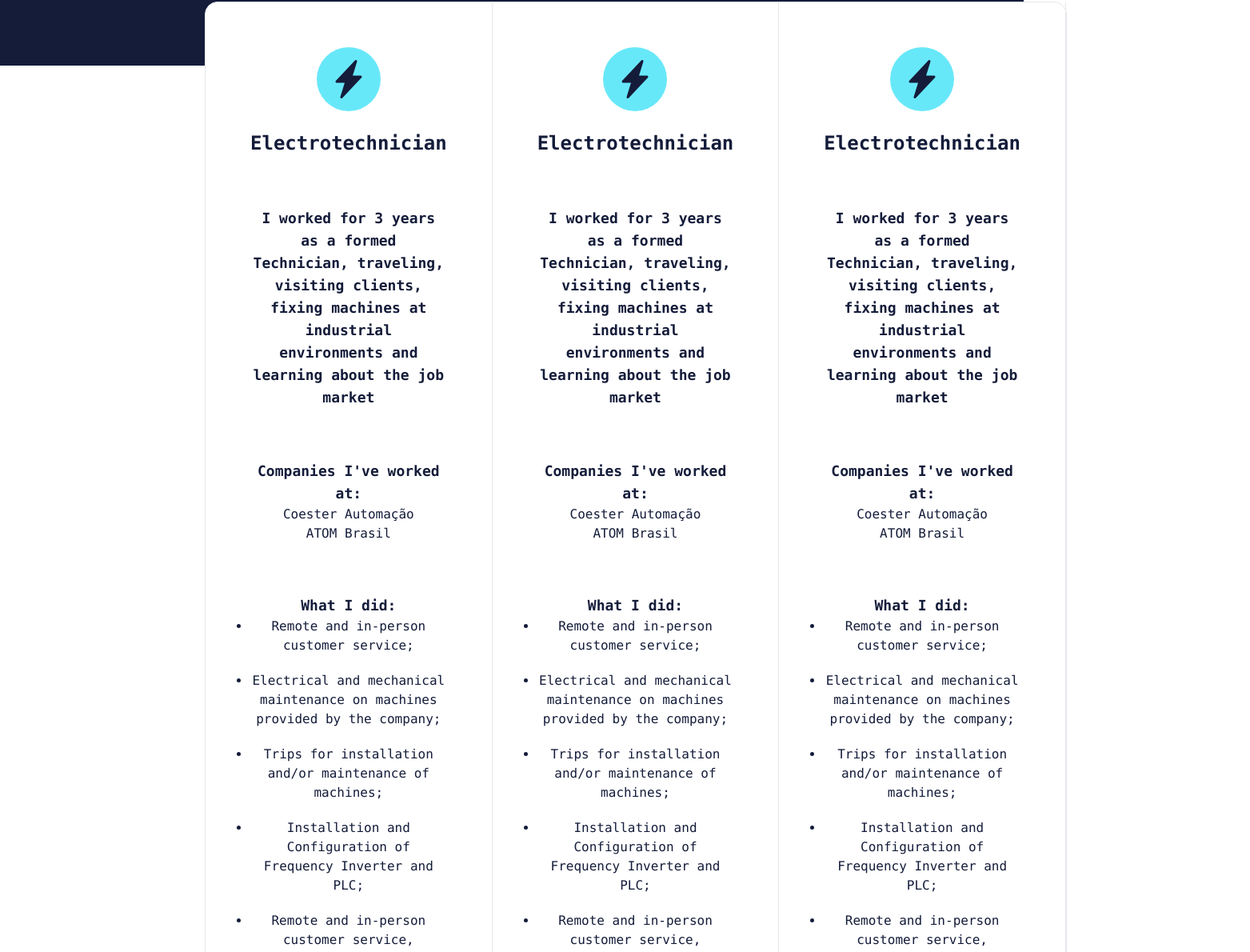
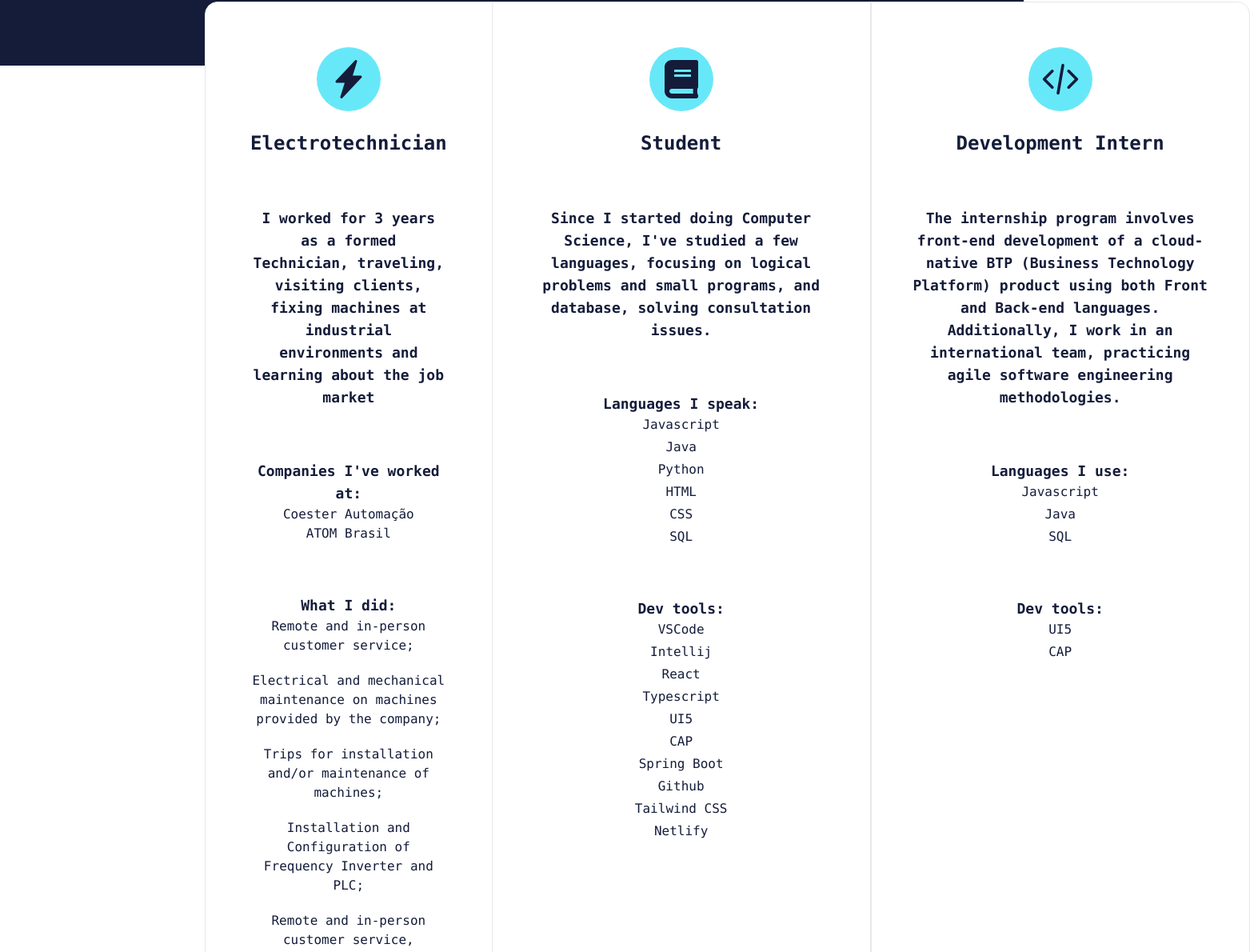
Before and after one commit to locatelli-lucas/portfolio, a React (Vite) app: page / in a window 1280 px wide. Shown: the part 2022-3212 px from the top of the page at 80% size, 1563 px wide, since content can reach past the window. Built offline with nearby package versions, Linux system fonts and the light colour scheme.

Commit message:
page progress made

```diff
--- a/src/pages/Port.tsx
+++ b/src/pages/Port.tsx
@@ -1,6 +1,8 @@
 import Picture from '../assets/pic.png'
 import Computers from '../assets/computers.png'
 import { BsLightningChargeFill } from "react-icons/bs";
+import {FaBook} from "react-icons/fa";
+import {HiMiniCodeBracket} from "react-icons/hi2";
 
 export function Port() {
     return (
@@ -57,152 +59,130 @@ export function Port() {
                                </div>
                                <div>
                                    <span className='font-semibold text-lg mb-4'>What I did:</span>
-                                   <ul className='list-disc flex flex-col justify-start gap-y-5'>
+                                   <ul className='flex flex-col justify-start gap-y-5'>
                                        <li>
-                                           <span>
                                            Remote and in-person customer service;
-                                           </span>
                                        </li>
                                        <li>
-                                           <span>
                                            Electrical and mechanical maintenance on machines provided by the company;
-                                           </span>
                                        </li>
                                        <li>
-                                           <span>
                                            Trips for installation and/or maintenance of machines;
-                                           </span>
                                        </li>
                                        <li>
-                                           <span>
                                            Installation and Configuration of Frequency Inverter and PLC;
-                                           </span>
                                        </li>
                                        <li>
-                                           <span>
                                            Remote and in-person customer service, including factory visits for maintenance/installation in machines;
-                                           </span>
                                        </li>
                                        <li>
-                                           <span>
                                            Electrical and mechanical maintenance on cutting machines in the footwear industry;
-                                           </span>
                                        </li>
                                    </ul>
                                </div>
                            </div>
                        </div>
-                       <div className='p-14 border-r'>
+                       <div className='py-14 px-11 border-r'>
                            <div className='bg-cyan-300 w-20 h-20 pt-4 rounded-full mx-auto mb-6'>
-                               <BsLightningChargeFill className='size-12 mx-auto'/>
+                               <FaBook className='size-12 mx-auto'/>
                            </div>
                            <div className='flex justify-center flex-col gap-y-16'>
-                               <h3 className='text-2xl font-bold'>Electrotechnician</h3>
-                               <p className='font-semibold text-lg'>
-                                   I worked for 3 years as a formed Technician, traveling, visiting clients, fixing machines at industrial
-                                   environments and learning about the job market
+                               <h3 className='text-2xl font-bold'>Student</h3>
+                               <p className='font-semibold text-lg w-96'>
+                                   Since I started doing Computer Science, I've studied a few languages, focusing on logical problems and small
+                                   programs, and database, solving consultation issues.
                                </p>
                                <div>
-                                   <span className='font-semibold text-lg mb-4'>Companies I've worked at:</span>
-                                   <ul className=''>
-                                       <li className='hover:underline'>
-                                           <a href="https://www.coester.com.br">Coester Automação</a>
+                                   <span className='font-semibold text-lg mb-4'>Languages I speak:</span>
+                                   <ul className='flex flex-col gap-y-1'>
+                                       <li>
+                                           Javascript
                                        </li>
-                                       <li className='hover:underline'>
-                                           <a href="https://atom.it">ATOM Brasil</a>
+                                       <li>
+                                           Java
+                                       </li>
+                                       <li>
+                                           Python
+                                       </li>
+                                       <li>
+                                           HTML
+                                       </li>
+                                       <li>
+                                           CSS
+                                       </li>
+                                       <li>
+                                           SQL
                                        </li>
                                    </ul>
                                </div>
                                <div>
-                                   <span className='font-semibold text-lg mb-4'>What I did:</span>
-                                   <ul className='list-disc flex flex-col justify-start gap-y-5'>
+                                   <span className='font-semibold text-lg mb-4'>Dev tools:</span>
+                                   <ul className='flex flex-col gap-y-1'>
                                        <li>
-                                           <span>
-                                                Remote and in-person customer service;
-                                           </span>
+                                           VSCode
                                        </li>
                                        <li>
-                                           <span>
-                                               Electrical and mechanical maintenance on machines provided by the company;
-                                           </span>
+                                           Intellij
                                        </li>
                                        <li>
-                                           <span>
-                                               Trips for installation and/or maintenance of machines;
-                                           </span>
+                                           React
                                        </li>
                                        <li>
-                                           <span>
-                                               Installation and Configuration of Frequency Inverter and PLC;
-                                           </span>
+                                           Typescript
                                        </li>
                                        <li>
-                                           <span>
-                                               Remote and in-person customer service, including factory visits for maintenance/installation in machines;
-                                           </span>
+                                           UI5
                                        </li>
                                        <li>
-                                           <span>
-                                               Electrical and mechanical maintenance on cutting machines in the footwear industry;
-                                           </span>
+                                           CAP
+                                       </li>
+                                       <li>
+                                           Spring Boot
+                                       </li>
+                                       <li>
+                                           Github
+                                       </li>
+                                       <li>
+                                           Tailwind CSS
+                                       </li>
+                                       <li>
+                                           Netlify
                                        </li>
                                    </ul>
                                </div>
                            </div>
                        </div>
-                       <div className='p-14 border-r'>
+                       <div className='py-14 px-11 border-l'>
                            <div className='bg-cyan-300 w-20 h-20 pt-4 rounded-full mx-auto mb-6'>
-                               <BsLightningChargeFill className='size-12 mx-auto'/>
+                               <HiMiniCodeBracket className='size-12 mx-auto'/>
                            </div>
                            <div className='flex justify-center flex-col gap-y-16'>
-                               <h3 className='text-2xl font-bold'>Electrotechnician</h3>
-                               <p className='font-semibold text-lg'>
-                                   I worked for 3 years as a formed Technician, traveling, visiting clients, fixing machines at industrial
-                                   environments and learning about the job market
+                               <h3 className='text-2xl font-bold'>Development Intern</h3>
+                               <p className='font-semibold text-lg w-96'>
+                                   The internship program involves front-end development of a cloud-native BTP (Business Technology Platform) product using both Front and Back-end languages. Additionally, I work in an international team, practicing agile software engineering methodologies.
                                </p>
                                <div>
-                                   <span className='font-semibold text-lg mb-4'>Companies I've worked at:</span>
-                                   <ul className=''>
-                                       <li className='hover:underline'>
-                                           <a href="https://www.coester.com.br">Coester Automação</a>
+                                   <span className='font-semibold text-lg mb-4'>Languages I use:</span>
+                                   <ul className='flex flex-col gap-y-1'>
+                                       <li>
+                                           Javascript
                                        </li>
-                                       <li className='hover:underline'>
-                                           <a href="https://atom.it">ATOM Brasil</a>
+                                       <li>
+                                           Java
+                                       </li>
+                                       <li>
+                                           SQL
                                        </li>
                                    </ul>
                                </div>
                                <div>
-                                   <span className='font-semibold text-lg mb-4'>What I did:</span>
-                                   <ul className='list-disc flex flex-col justify-start gap-y-5'>
+                                   <span className='font-semibold text-lg mb-4'>Dev tools:</span>
+                                   <ul className='flex flex-col gap-y-1'>
                                       <li>
-                                           <span>
-                                                Remote and in-person customer service;
-                                           </span>
+                                          UI5
                                       </li>
                                        <li>
-                                           <span>
-                                               Electrical and mechanical maintenance on machines provided by the company;
-                                           </span>
-                                       </li>
-                                       <li>
-                                           <span>
-                                               Trips for installation and/or maintenance of machines;
-                                           </span>
-                                       </li>
-                                       <li>
-                                           <span>
-                                               Installation and Configuration of Frequency Inverter and PLC;
-                                           </span>
-                                       </li>
-                                       <li>
-                                           <span>
-                                               Remote and in-person customer service, including factory visits for maintenance/installation in machines;
-                                           </span>
-                                       </li>
-                                       <li>
-                                           <span>
-                                               Electrical and mechanical maintenance on cutting machines in the footwear industry;
-                                           </span>
+                                           CAP
                                        </li>
                                    </ul>
                                </div>
```
Lines whose indentation alone changed are shown as unchanged.
